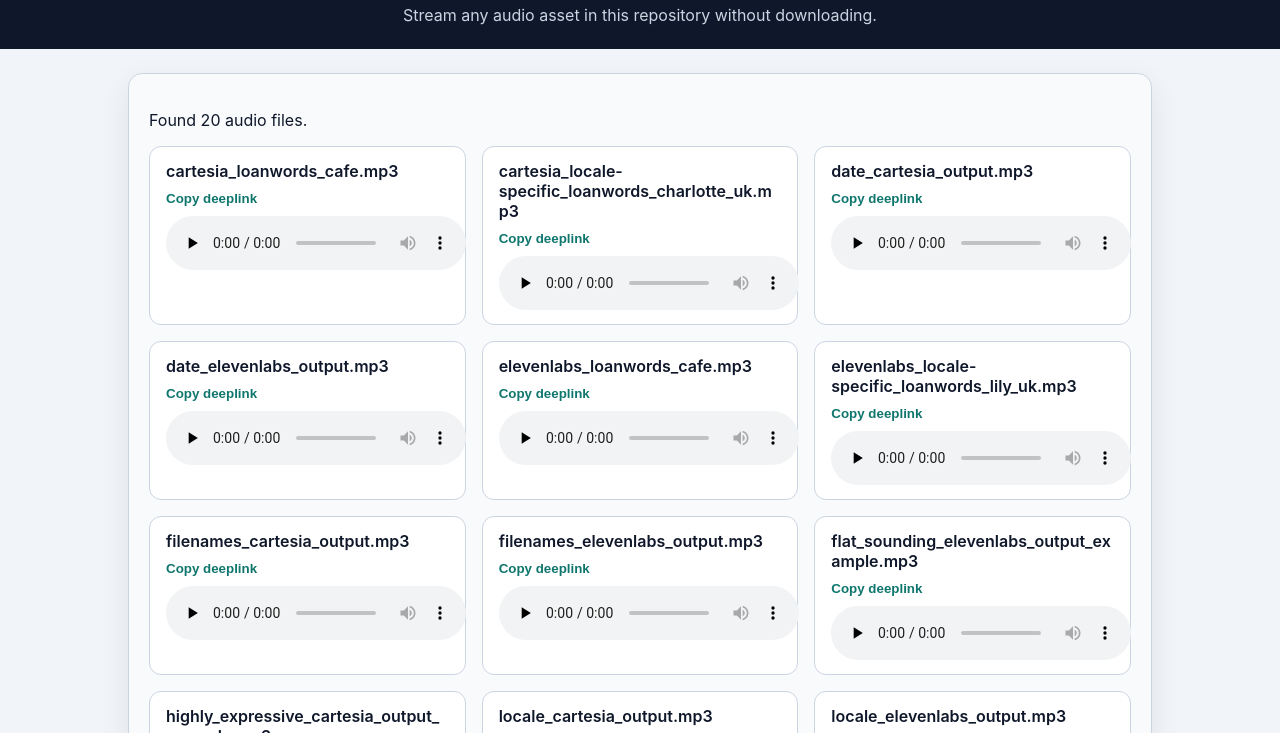
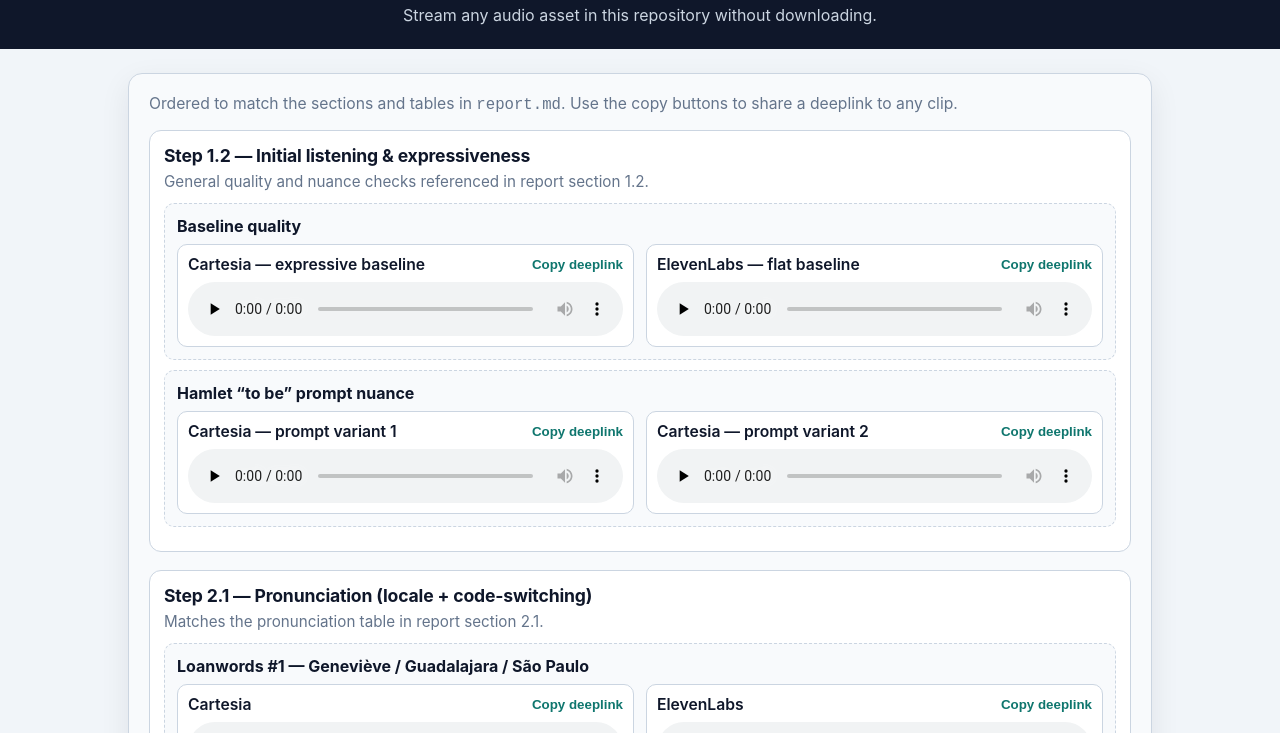
Before and after one commit to chrism202/cartesia-exploration-and-assessment, a plain HTML site: page index.html in a window 1280 px wide. Shown: the part 61-794 px from the top of the page. Drawn offline with Linux system fonts and the light colour scheme.

Commit message:
Final report draft and small updates to additional collatoral

```diff
--- a/cspell.json
+++ b/cspell.json
@@ -8,7 +8,9 @@
         "aluminium",
         "Boétie",
         "cartesia",
+        "cutscene",
         "Geneviève",
+        "groundtruth",
         "Nguyễn",
         "operationalize",
         "placenames",
--- a/index.html
+++ b/index.html
@@ -53,42 +53,89 @@
       box-shadow: 0 10px 30px rgba(15, 23, 42, 0.08);
     }
 
-    .audio-list {
-      list-style: none;
-      padding: 0;
-      margin: 0;
-      display: grid;
-      grid-template-columns: repeat(auto-fit, minmax(260px, 1fr));
-      gap: 16px;
+    .lead {
+      margin: 0 0 16px;
+      color: var(--muted);
+      font-size: 0.98rem;
     }
 
-    .audio-item {
+    .sections {
+      display: flex;
+      flex-direction: column;
+      gap: 18px;
+    }
+
+    .section {
       background: white;
       border: 1px solid var(--border);
       border-radius: 12px;
-      padding: 14px 16px;
+      padding: 14px;
+    }
+
+    .section-title {
+      margin: 0 0 6px;
+      font-size: 1.1rem;
+      letter-spacing: -0.01em;
+    }
+
+    .section-desc {
+      margin: 0 0 12px;
+      color: var(--muted);
+      font-size: 0.95rem;
+    }
+
+    .group {
+      border: 1px dashed var(--border);
+      border-radius: 10px;
+      padding: 12px;
+      background: #f8fafc;
+      margin-bottom: 10px;
+    }
+
+    .group-title {
+      margin: 0 0 8px;
+      font-size: 1rem;
+      font-weight: 700;
+      color: #0f172a;
+    }
+
+    .clip-grid {
+      display: grid;
+      grid-template-columns: repeat(auto-fit, minmax(240px, 1fr));
+      gap: 12px;
+    }
+
+    .clip-card {
+      background: white;
+      border: 1px solid var(--border);
+      border-radius: 10px;
+      padding: 10px;
       display: flex;
       flex-direction: column;
+      gap: 8px;
+    }
+
+    .clip-head {
+      display: flex;
+      align-items: center;
+      justify-content: space-between;
       gap: 10px;
     }
 
-    .audio-title {
+    .clip-title {
       margin: 0;
-      font-size: 1rem;
       font-weight: 600;
+      font-size: 0.98rem;
       color: #0f172a;
-      word-break: break-word;
     }
 
-    .meta {
+    .clip-meta {
       display: flex;
       align-items: center;
       gap: 8px;
-      font-size: 0.9rem;
-      color: var(--muted);
     }
 
-    .meta button {
+    .clip-meta button {
       background: none;
       border: none;
       color: var(--accent);
@@ -97,9 +144,15 @@
       font-weight: 600;
     }
 
-    .meta button:focus-visible {
+    .clip-meta button:focus-visible {
       outline: 2px solid var(--accent);
       outline-offset: 3px;
+    }
+
+    .clip-card audio {
+      width: 100%;
+      display: block;
+      min-width: 0;
     }
 
     .error {
@@ -112,8 +165,10 @@
       body { background: #0b1221; color: #e2e8f0; }
       header { background: #0b1221; }
       .card { background: #0f172a; border-color: #1f2937; }
-      .audio-item { background: #111827; border-color: #1f2937; }
-      .audio-title { color: #e2e8f0; }
+      .section { background: #0f172a; border-color: #1f2937; }
+      .group { background: #111827; border-color: #1f2937; }
+      .clip-card { background: #0b1221; border-color: #1f2937; }
+      .clip-title { color: #e2e8f0; }
       /* --border: #1f2937; */
     }
   </style>
@@ -125,113 +180,217 @@
   </header>
   <main>
     <section class="card" aria-live="polite">
-      <p id="description">Loading audio list…</p>
-      <ul id="audioList" class="audio-list"></ul>
+      <p class="lead">Ordered to match the sections and tables in <code>report.md</code>. Use the copy buttons to share a deeplink to any clip.</p>
+      <div id="sections" class="sections"></div>
       <p id="error" class="error" hidden></p>
     </section>
   </main>
 
   <script>
-    const audioList = document.getElementById('audioList');
-    const description = document.getElementById('description');
+    const sectionsContainer = document.getElementById('sections');
     const errorEl = document.getElementById('error');
-
     const params = new URLSearchParams(window.location.search);
-    const deeplinkTarget = params.get('track');
-
+    const deeplinkTarget = params.get('track') ? decodeURIComponent(params.get('track')) : null;
     const basePath = window.location.pathname.replace(/\/[^/]*$/, '');
 
-    async function fetchLocalManifest() {
-      const manifestUrl = `${basePath}/supporting_files/manifest.json`;
-      const response = await fetch(manifestUrl);
-      if (!response.ok) throw new Error('Manifest not found');
-      const { files } = await response.json();
-      return files.map((name) => ({ name, url: `${basePath}/supporting_files/${encodeURIComponent(name)}` }));
-    }
+    const reportSections = [
+      {
+        id: 'step1',
+        title: 'Step 1.2 — Initial listening & expressiveness',
+        description: 'General quality and nuance checks referenced in report section 1.2.',
+        groups: [
+          {
+            heading: 'Baseline quality',
+            clips: [
+              { title: 'Cartesia — expressive baseline', file: 'highly_expressive_cartesia_output_example.mp3' },
+              { title: 'ElevenLabs — flat baseline', file: 'flat_sounding_elevenlabs_output_example.mp3' },
+            ],
+          },
+          {
+            heading: 'Hamlet “to be” prompt nuance',
+            clips: [
+              { title: 'Cartesia — prompt variant 1', file: 'to_be1_cartesia_tts_output.mp3' },
+              { title: 'Cartesia — prompt variant 2', file: 'to_be2_cartesia_tts_output.mp3' },
+            ],
+          },
+        ],
+      },
+      {
+        id: 'step2-pronunciation',
+        title: 'Step 2.1 — Pronunciation (locale + code-switching)',
+        description: 'Matches the pronunciation table in report section 2.1.',
+        groups: [
+          {
+            heading: 'Loanwords #1 — Geneviève / Guadalajara / São Paulo',
+            clips: [
+              { title: 'Cartesia', file: 'locale_cartesia_output.mp3' },
+              { title: 'ElevenLabs', file: 'locale_elevenlabs_output.mp3' },
+            ],
+          },
+          {
+            heading: 'Loanwords #2 — Nguyễn meets Siobhán at the café',
+            clips: [
+              { title: 'Cartesia', file: 'cartesia_loanwords_cafe.mp3' },
+              { title: 'ElevenLabs', file: 'elevenlabs_loanwords_cafe.mp3' },
+            ],
+          },
+          {
+            heading: 'Locale-specific pronunciation #1 — laboratory (UK)',
+            clips: [
+              { title: 'Cartesia (Charlotte)', file: 'locale_specific_pronunciation_cartesia_output_charlotte.mp3' },
+              { title: 'ElevenLabs (Lily)', file: 'locale_specific_pronunciation_elevenlabs_output_lily.mp3' },
+            ],
+          },
+          {
+            heading: 'Locale-specific pronunciation #2 — aluminium (UK)',
+            clips: [
+              { title: 'Cartesia (Charlotte)', file: 'locale_specific2_pronunciation_cartesia_output_charlotte.mp3' },
+              { title: 'ElevenLabs (Lily)', file: 'locale_specific2_pronunciation_elevenlabs_output_lily.mp3' },
+            ],
+          },
+          {
+            heading: 'Locale-specific loanwords — croissants & niche (UK)',
+            clips: [
+              { title: 'Cartesia (Charlotte)', file: 'cartesia_locale-specific_loanwords_charlotte_uk.mp3' },
+              { title: 'ElevenLabs (Lily)', file: 'elevenlabs_locale-specific_loanwords_lily_uk.mp3' },
+            ],
+          },
+        ],
+      },
+      {
+        id: 'step2-acronyms',
+        title: 'Step 2.1 — Acronyms, symbols & numbers',
+        description: 'Matches the acronyms/symbols/numbers table in report section 2.1.',
+        groups: [
+          {
+            heading: 'Filenames — config.yaml / etc directory',
+            clips: [
+              { title: 'Cartesia', file: 'filenames_cartesia_output.mp3' },
+              { title: 'ElevenLabs', file: 'filenames_elevenlabs_output.mp3' },
+            ],
+          },
+          {
+            heading: 'Acronyms — Ph.D. from MIT',
+            clips: [
+              { title: 'Cartesia', file: 'phd_cartesia_output.mp3' },
+              { title: 'ElevenLabs', file: 'phd_elevenlabs_output.mp3' },
+            ],
+          },
+          {
+            heading: 'Numbers — 03/04/05 at 06:07',
+            clips: [
+              { title: 'Cartesia', file: 'date_cartesia_output.mp3' },
+              { title: 'ElevenLabs', file: 'date_elevenlabs_output.mp3' },
+            ],
+          },
+        ],
+      },
+    ];
 
-    function getRepoInfoFromLocation() {
-      const hostParts = window.location.host.split('.');
-      const owner = hostParts[0];
-      const pathParts = window.location.pathname.split('/').filter(Boolean);
-      const repo = pathParts[0];
-      if (!owner || !repo) return null;
-      return { owner, repo };
-    }
-
-    async function fetchFromGitHubAPI() {
-      const info = getRepoInfoFromLocation();
-      if (!info) throw new Error('Could not determine repository location');
-      const apiUrl = `https://api.github.com/repos/${info.owner}/${info.repo}/contents/supporting_files`;
-      const response = await fetch(apiUrl);
-      if (!response.ok) throw new Error('GitHub API request failed');
-      const data = await response.json();
-      return data
-        .filter((item) => item.type === 'file' && item.name.toLowerCase().endsWith('.mp3'))
-        .map((item) => ({ name: item.name, url: item.download_url }));
-    }
-
-    function buildDeeplink(name) {
+    function buildDeeplink(file) {
       const url = new URL(window.location.href);
-      url.searchParams.set('track', name);
+      url.searchParams.set('track', file);
       return url.toString();
     }
 
-    function renderAudio(files) {
-      audioList.innerHTML = '';
-      description.textContent = `Found ${files.length} audio file${files.length === 1 ? '' : 's'}.`;
-      files.forEach(({ name, url }) => {
-        const item = document.createElement('li');
-        item.className = 'audio-item';
+    function audioUrl(file) {
+      return `${basePath}/supporting_files/${encodeURIComponent(file)}`;
+    }
+
+    function renderClip(clip) {
+      const card = document.createElement('div');
+      card.className = 'clip-card';
+      const head = document.createElement('div');
+      head.className = 'clip-head';
       const title = document.createElement('p');
-        title.className = 'audio-title';
-        title.textContent = name;
+      title.className = 'clip-title';
+      title.textContent = clip.title;
+
       const meta = document.createElement('div');
-        meta.className = 'meta';
+      meta.className = 'clip-meta';
       const shareButton = document.createElement('button');
       shareButton.type = 'button';
       shareButton.textContent = 'Copy deeplink';
       shareButton.addEventListener('click', async () => {
-          const link = buildDeeplink(name);
+        const link = buildDeeplink(clip.file);
         await navigator.clipboard.writeText(link);
         shareButton.textContent = 'Copied!';
         setTimeout(() => (shareButton.textContent = 'Copy deeplink'), 1500);
       });
       meta.append(shareButton);
 
+      head.append(title, meta);
+
       const audio = document.createElement('audio');
       audio.setAttribute('controls', '');
       audio.setAttribute('preload', 'none');
-        audio.src = url;
+      audio.dataset.file = clip.file;
+      audio.src = audioUrl(clip.file);
 
-        item.append(title, meta, audio);
-        audioList.appendChild(item);
+      card.append(head, audio);
+      return card;
+    }
+
+    function renderSection(section) {
+      const wrapper = document.createElement('div');
+      wrapper.className = 'section';
+      wrapper.id = section.id;
+
+      const title = document.createElement('h2');
+      title.className = 'section-title';
+      title.textContent = section.title;
+      wrapper.appendChild(title);
+
+      if (section.description) {
+        const desc = document.createElement('p');
+        desc.className = 'section-desc';
+        desc.textContent = section.description;
+        wrapper.appendChild(desc);
+      }
+
+      section.groups.forEach((group) => {
+        const groupEl = document.createElement('div');
+        groupEl.className = 'group';
+
+        const groupTitle = document.createElement('p');
+        groupTitle.className = 'group-title';
+        groupTitle.textContent = group.heading;
+        groupEl.appendChild(groupTitle);
+
+        const grid = document.createElement('div');
+        grid.className = 'clip-grid';
+        group.clips.forEach((clip) => grid.appendChild(renderClip(clip)));
+
+        groupEl.appendChild(grid);
+        wrapper.appendChild(groupEl);
       });
 
+      sectionsContainer.appendChild(wrapper);
+    }
+
+    function renderAll() {
+      try {
+        reportSections.forEach(renderSection);
+
         if (deeplinkTarget) {
-        const match = Array.from(audioList.children).find((el) =>
-          el.querySelector('.audio-title').textContent === deeplinkTarget
-        );
+          const audioEls = Array.from(document.querySelectorAll('audio[data-file]'));
+          const match = audioEls.find((el) => el.dataset.file === deeplinkTarget);
           if (match) {
-          const audioEl = match.querySelector('audio');
-          audioEl.scrollIntoView({ behavior: 'smooth', block: 'center' });
-          audioEl.play().catch(() => {});
+            match.scrollIntoView({ behavior: 'smooth', block: 'center' });
+            match.play().catch(() => {});
+          } else {
+            errorEl.hidden = false;
+            errorEl.textContent = `Clip "${deeplinkTarget}" not found.`;
           }
+        }
+      } catch (err) {
+        console.error(err);
+        errorEl.hidden = false;
+        errorEl.textContent = 'Unable to render audio sections.';
       }
     }
 
-    async function loadAudio() {
-      try {
-        const files = await fetchLocalManifest().catch(fetchFromGitHubAPI);
-        renderAudio(files);
-      } catch (err) {
-        console.error(err);
-        errorEl.hidden = false;
-        errorEl.textContent = 'Unable to load audio list. Ensure supporting_files/manifest.json exists or host this page from the repository.';
-        description.textContent = 'No audio files available.';
-      }
-    }
-
-    loadAudio();
+    renderAll();
   </script>
 </body>
 </html>
```
Also changed, not shown: 2 other files. Lines whose indentation alone changed are shown as unchanged.
